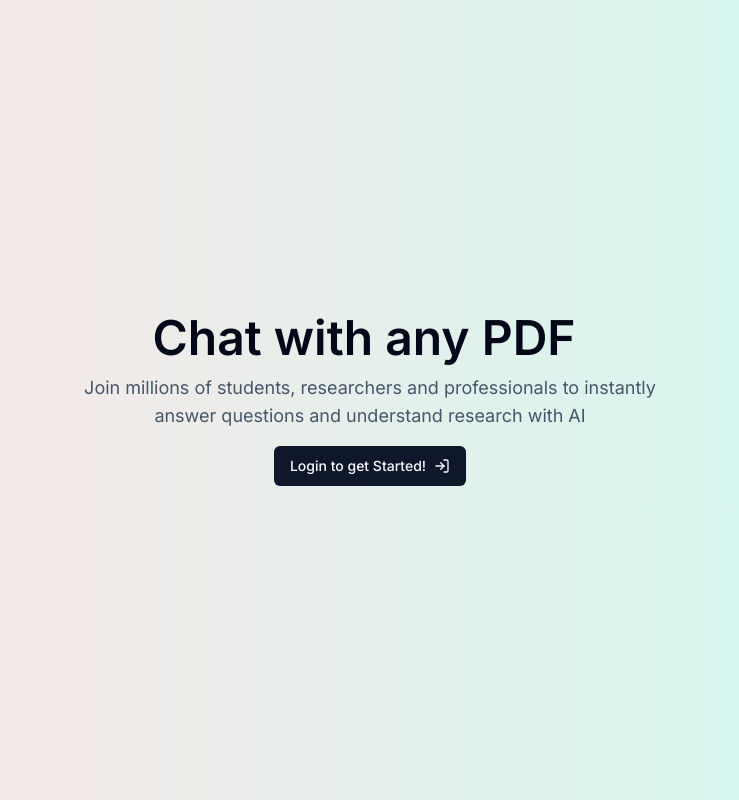
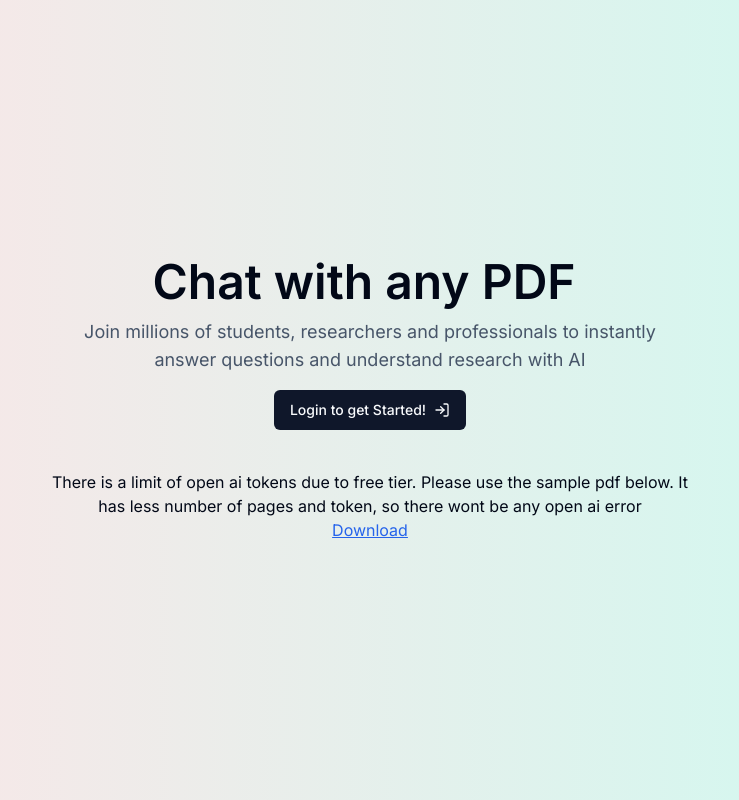
Before and after one commit to Nikeshh/VectorChat, a Next.js app: page / in a window 1280 px wide. Shown: the whole page, without its empty margins (270-1009 px from the left). Built offline with nearby package versions, Linux system fonts and the light colour scheme; no server answers.

Commit message:
Sample resume and env changes

```diff
--- a/src/app/page.tsx
+++ b/src/app/page.tsx
@@ -54,6 +54,12 @@ export default async function Home() {
               </Link>
             )}
           </div>
+          <div className="flex flex-col justify-center mt-10">
+            <p>There is a limit of open ai tokens due to free tier. Please use the sample pdf below. It has less number of pages and token, so there wont be any open ai error</p>
+            <Link href={'./sample_resume.pdf'} target="_blank" className="text-blue-600 underline">
+              Download
+            </Link>
+          </div>
         </div>
       </div>
     </div>
```
Also changed, not shown: 2 other files (tests, documents, lock files or other folders).
